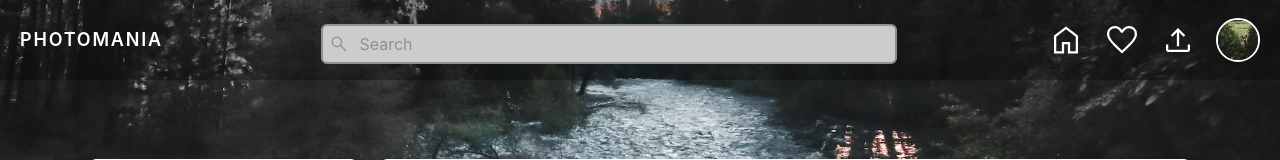
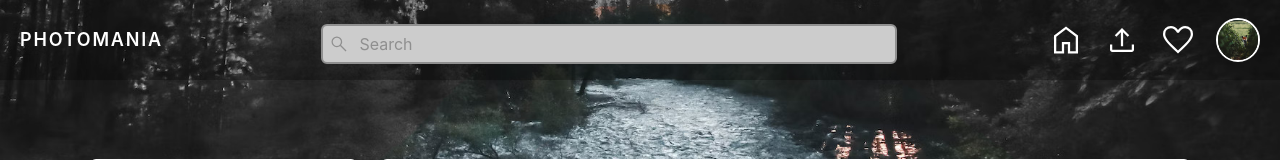
Before and after one commit to twarixx/Photomania, a React (Create React App) app in the folder client/: page / in a window 1280 px wide. Shown: the top 160 px of the page. Built offline with nearby package versions, Linux system fonts and the light colour scheme.

Commit message:
Changed icon order

```diff
--- a/client/src/components/Header.js
+++ b/client/src/components/Header.js
@@ -69,11 +69,10 @@ function Header() {
                 <div className="flex items-center">
                     <Link to="/"><img className="w-8 sm:w-9 mr-3 sm:mr-5 h-full" src="/icons/home.svg"
                                       alt="Home" title="Home"/></Link>
-                    {notifications()}
-
                     <Link to="/upload"><img className="w-8 sm:w-9 mr-3 sm:mr-5 h-full" src="/icons/upload.svg"
                                             alt="Upload" title="Upload"/></Link>
 
+                    {notifications()}
                     {userDropdown()}
                 </div>
             </nav>
```
